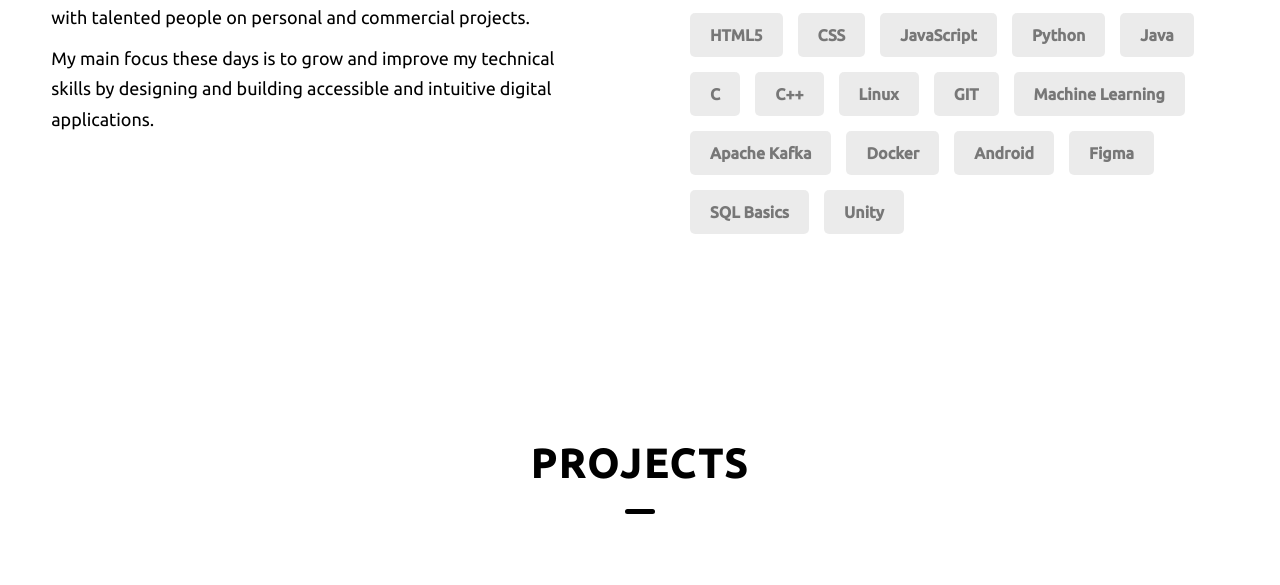
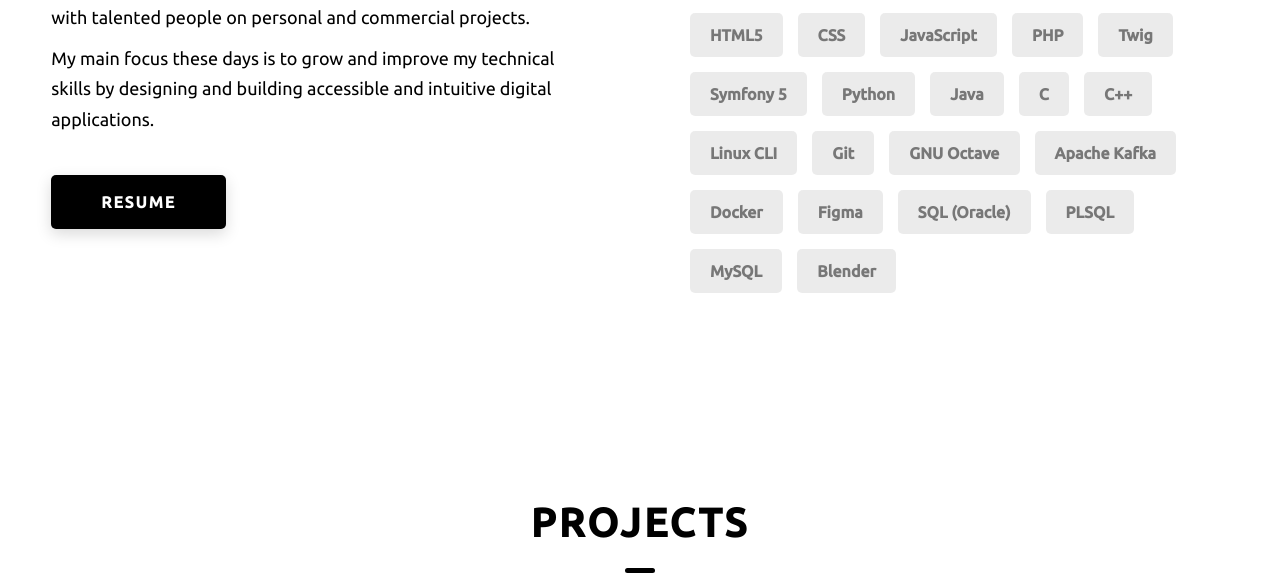
Before and after one commit to neilmonastiri/neilmonastiri.github.io, a website: page index.html in a window 1280 px wide. Shown: the part 1129-1714 px from the top of the page. Drawn offline with Linux system fonts and the light colour scheme.

Commit message:
added resume & updated skills

```diff
--- a/index.html
+++ b/index.html
@@ -80,7 +80,7 @@
                         </p>
                         <p class="about__content-details-para"></p>
                     </div>
-                    <!-- <a href="#" class="btn btn--med btn--theme dynamicBgClr">Resume</a> -->
+                    <a href="assets/documents/Neil Resume 2023.pdf" class="btn btn--med btn--theme dynamicBgClr">Resume</a>
                     <!-- Skills Section -->
                 </div>
                 <div class="about__content-skills">
@@ -89,19 +89,23 @@
                         <div class="skills__skill">HTML5</div>
                         <div class="skills__skill">CSS</div>
                         <div class="skills__skill">JavaScript</div>
+                        <div class="skills__skill">PHP</div>
+                        <div class="skills__skill">Twig</div>
+                        <div class="skills__skill">Symfony 5</div>
                         <div class="skills__skill">Python</div>
                         <div class="skills__skill">Java</div>
                         <div class="skills__skill">C</div>
                         <div class="skills__skill">C++</div>
-                        <div class="skills__skill">Linux</div>
-                        <div class="skills__skill">GIT</div>
-                        <div class="skills__skill">Machine Learning</div>
+                        <div class="skills__skill">Linux CLI</div>
+                        <div class="skills__skill">Git</div>
+                        <div class="skills__skill">GNU Octave</div>
                         <div class="skills__skill">Apache Kafka</div>
                         <div class="skills__skill">Docker</div>
-                        <div class="skills__skill">Android</div>
                         <div class="skills__skill">Figma</div>
-                        <div class="skills__skill">SQL Basics</div>
-                        <div class="skills__skill">Unity</div>
+                        <div class="skills__skill">SQL (Oracle)</div>
+                        <div class="skills__skill">PLSQL</div>
+                        <div class="skills__skill">MySQL</div>
+                        <div class="skills__skill">Blender</div>
                     </div>
                 </div>
             </div>
```
Also changed, not shown: 1 other file.
